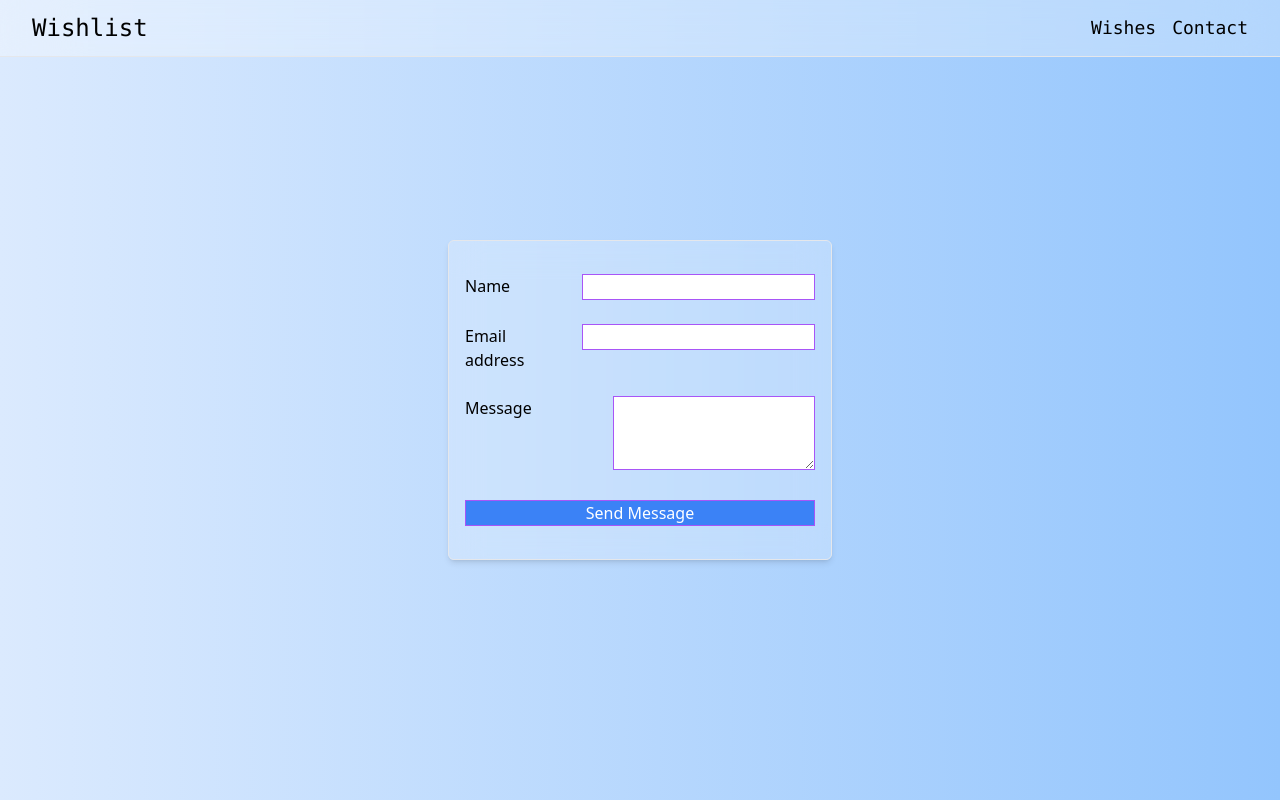
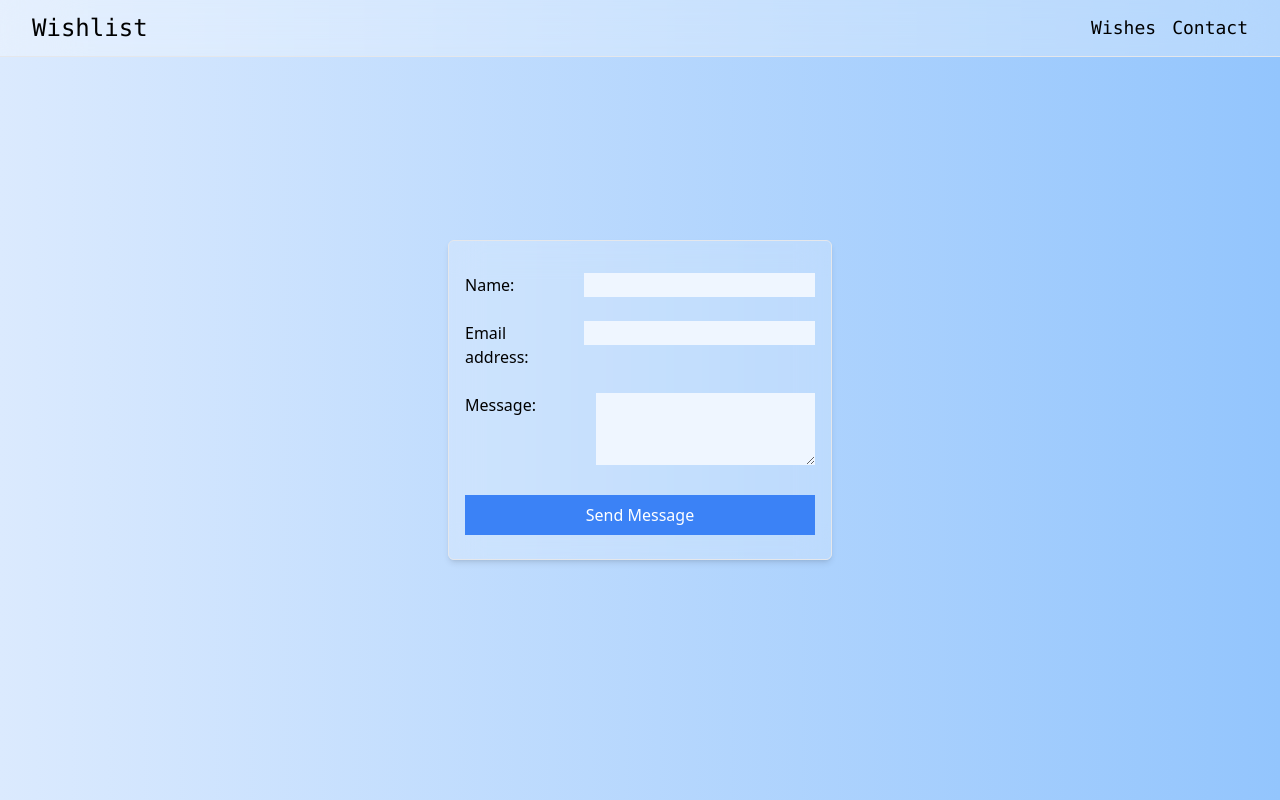
Before and after one commit to rayyan016/Neon, an Angular app: page /contact in a window 1280 px wide. Built offline with nearby package versions, Linux system fonts and the light colour scheme.

Commit message:
Change bg colour

```diff
--- a/src/app/contact/contact.component.html
+++ b/src/app/contact/contact.component.html
@@ -4,9 +4,9 @@
         <form class="flex flex-col space-y-6" [formGroup]="contactForm"
             (ngSubmit)="$event.preventDefault(); submitForm()">
             <div class="flex justify-between">
-                <label for="">Name</label>
+                <label for="">Name:</label>
                 <div>
-                    <input class="border border-purple-500" type="text" formControlName="senderName">
+                    <input class="bg-blue-50" type="text" formControlName="senderName">
                     <div
                         *ngIf="contactForm.get('senderName')?.invalid && (contactForm.get('senderName')?.dirty) || contactForm.get('senderName')?.touched">
                         <small class="text-red-600" *ngIf="contactForm.get('senderName')?.hasError('required')">
@@ -16,9 +16,9 @@
                 </div>
             </div>
             <div class="flex justify-between space-x-4">
-                <label for="">Email address</label>
+                <label for="">Email address:</label>
                 <div>
-                    <input class="border border-purple-500" type="email" formControlName="senderEmail">
+                    <input class="bg-blue-50" type="email" formControlName="senderEmail">
                     <div
                         *ngIf="contactForm.get('senderEmail')?.invalid && (contactForm.get('senderEmail')?.dirty) || contactForm.get('senderEmail')?.touched">
                         <small class="text-red-600" *ngIf="contactForm.get('senderEmail')?.hasError('required')">
@@ -35,9 +35,9 @@
                 </div>
             </div>
             <div class="flex justify-between">
-                <label for="">Message</label>
+                <label for="">Message:</label>
                 <div>
-                    <textarea class="border border-purple-500" name="" id="" rows="3"
+                    <textarea class="bg-blue-50" name="" id="" rows="3" cols="22"
                         formControlName="senderMessage"></textarea>
                     <div
                         *ngIf="contactForm.get('senderMessage')?.invalid && (contactForm.get('senderMessage')?.dirty) || contactForm.get('senderMessage')?.touched">
@@ -51,7 +51,7 @@
                 </div>
             </div>
             <div>
-                <button class="border border-purple-500 bg-blue-500 hover:bg-blue-600 text-white px-3 w-full"
+                <button class="p-2 bg-blue-500 hover:bg-blue-600 text-white px-3 -mb-4 w-full cursor-pointer"
                     type="submit" [disabled]="contactForm.invalid">Send Message</button>
             </div>
         </form>
```
